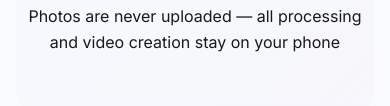
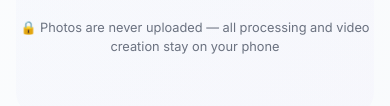
Before and after one commit to codr-tw/facelapse, a plain HTML site: page index.html in a window 390 px wide. Shown: the part 1406-1512 px from the top of the page. Drawn offline with Linux system fonts and the light colour scheme.

Commit message:
improvements

```diff
--- a/index.html
+++ b/index.html
@@ -48,7 +48,9 @@
                              alt="Download on the App Store"
                              style="border-radius: 13px; width: 250px; height: 83px;">
                     </a>
-                    <p>Photos are never uploaded — all processing and video creation stay on your phone</p>
+                    <p class="privacy-text">
+                        🔒 Photos are never uploaded — all processing and video creation stay on your phone
+                    </p>
                 </div>
             </div>
         </main>
--- a/styles.css
+++ b/styles.css
@@ -242,6 +242,18 @@ body {
     border-radius: 13px;
 }
 
+.privacy-text {
+    color: var(--text-secondary);
+    font-size: 0.9rem;
+    margin-top: 20px;
+    text-align: center;
+    line-height: 1.5;
+    display: flex;
+    justify-content: center;
+    align-items: center;
+    gap: 8px;
+}
+
 /* Privacy Policy Styles */
 .privacy-content {
     max-width: 100%;
@@ -348,6 +360,11 @@ body {
         width: 180px;
     }
 
+    .privacy-text {
+        font-size: 0.85rem;
+        margin-top: 16px;
+    }
+
     .footer {
         padding: 32px 0;
         margin-top: 32px;
@@ -376,6 +393,11 @@ body {
         width: 160px;
     }
 
+    .privacy-text {
+        font-size: 0.8rem;
+        margin-top: 14px;
+    }
+
     .badge {
         font-size: 0.75rem;
         padding: 4px 10px;
```
Also changed, not shown: privacy.html (+2 -1 lines).
